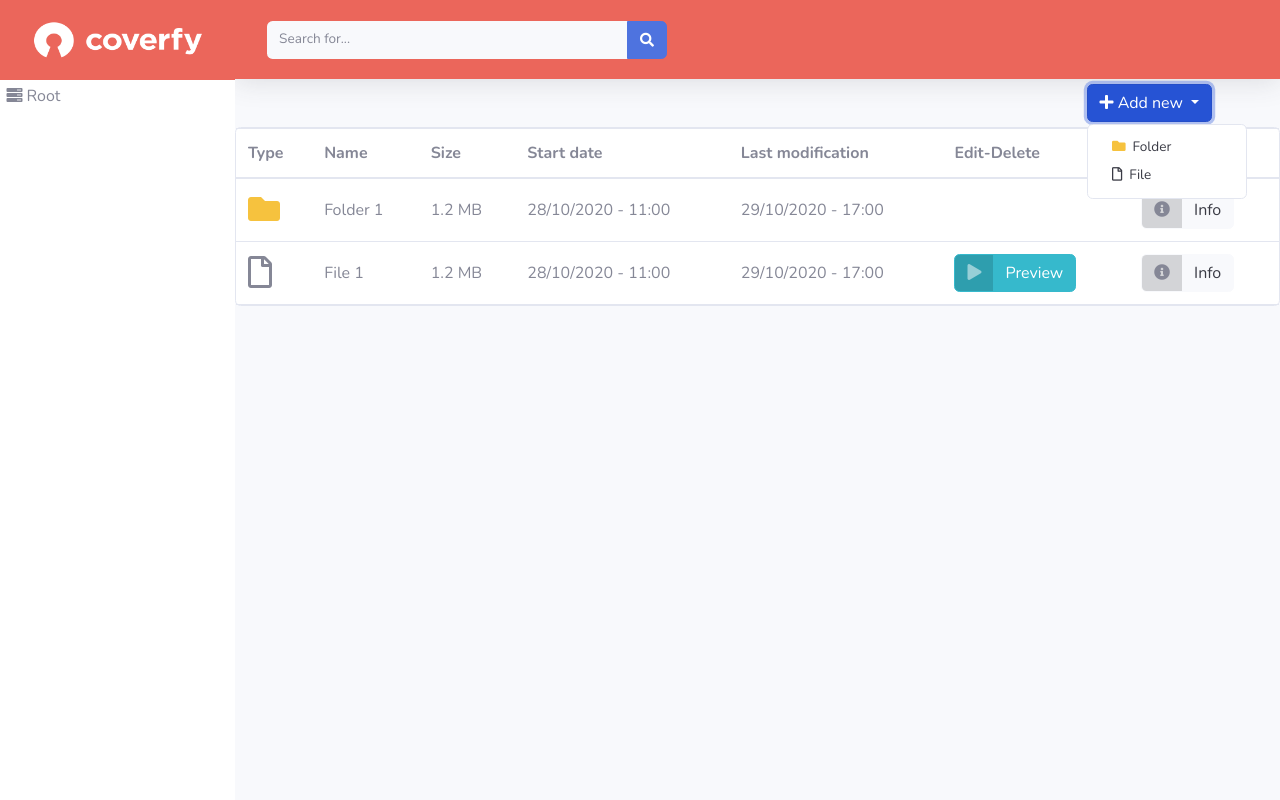
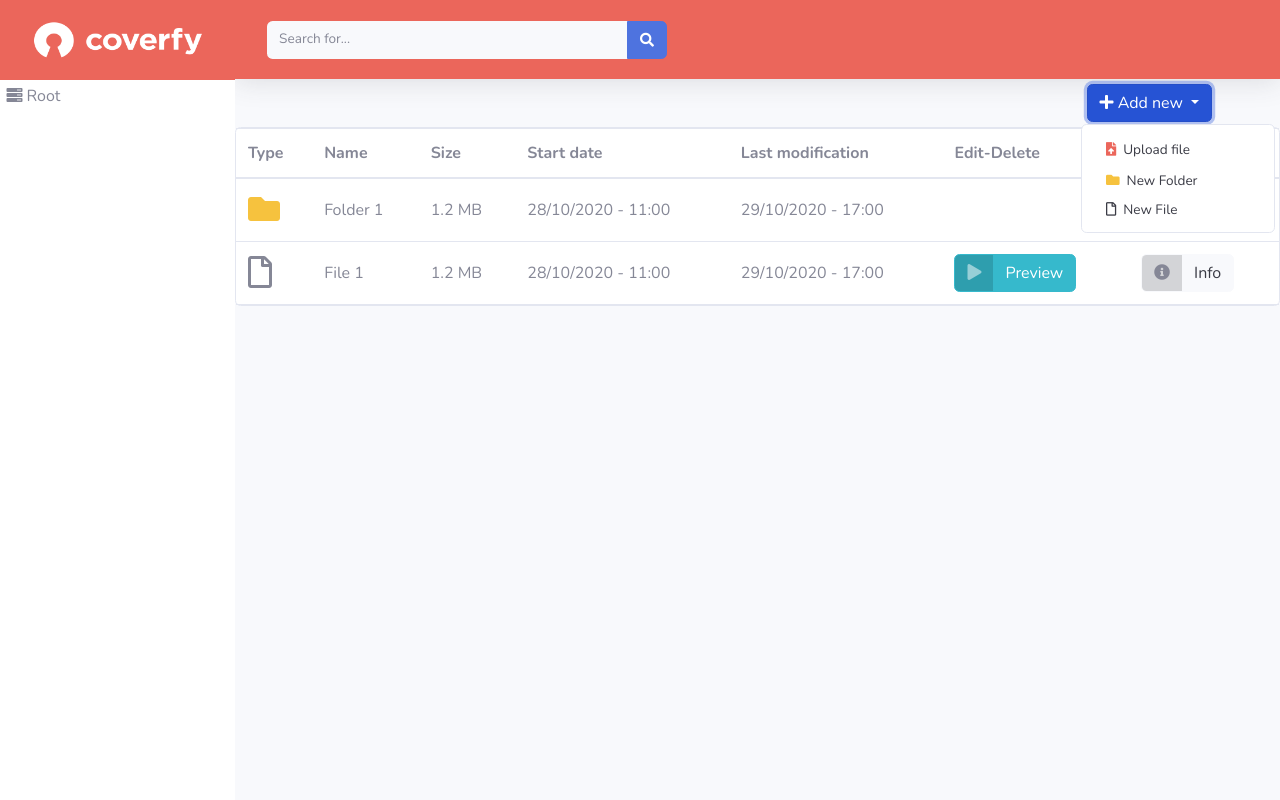
Before and after one commit to RobertoLlopis/Local-Fyle-System-Explorer, a PHP site: page / in a window 1280 px wide, after a click on "Add new". Run offline with PHP 8.4, Linux system fonts and the light colour scheme; data that the repository does not hold is empty.

Commit message:
Do upload file in current directory

```diff
--- a/client/css/index.css
+++ b/client/css/index.css
@@ -1,4 +1,4 @@
- tr{
+tr {
   cursor: pointer;
 }
 
@@ -53,7 +53,8 @@
 #root-li ul {
   border-top: 1px solid hsl(0, 0%, 51%);
 }
-ul span, #root-li li {
+ul span,
+#root-li li {
   cursor: pointer;
 }
 
@@ -105,7 +106,7 @@ ul span, #root-li li {
 .final-logo-heigth {
   height: 80px !important;
 }
-.preview-modal{
+.preview-modal {
   height: 100vh;
   width: 100vw;
   background-color: rgba(110, 112, 126, 0.698);
@@ -114,48 +115,62 @@ ul span, #root-li li {
   z-index: 10;
   display: none;
 }
-.preview-close-button{
+.preview-close-button {
   margin-bottom: 1.5rem;
   display: flex;
   justify-content: right;
-
 }
 .preview-close-button button {
   margin-right: 2rem;
-box-shadow: 0px 0px 18px 0px rgba(255,255,255,0.87);
-
+  box-shadow: 0px 0px 18px 0px rgba(255, 255, 255, 0.87);
 }
-.preview-close-button i{
+.preview-close-button i {
   font-size: 3rem;
 }
 
-#preview-audio, #preview-video, .preview-img-container{
+#preview-audio,
+#preview-video,
+.preview-img-container {
   width: 100%;
   background-color: rgb(218, 218, 218);
   border-radius: 4px;
   margin: 0 auto;
   display: none;
 }
-#preview-audio{
+#preview-audio {
   padding: 2rem 5rem;
-
 }
-#preview-video{
+#preview-video {
   width: 100%;
-
 }
-.preview-img-container{
+.preview-img-container {
   height: 80vh;
-  padding:1.5rem;
+  padding: 1.5rem;
 }
-#preview-img{
+#preview-img {
   max-width: 100%;
   max-height: 100%;
   display: block;
   margin: 0 auto;
   border-radius: 4px;
-  -webkit-box-shadow: 0px 0px 18px 0px rgba(255,255,255,0.87);
-box-shadow: 0px 0px 18px 0px rgba(255,255,255,0.87);
+  -webkit-box-shadow: 0px 0px 18px 0px rgba(255, 255, 255, 0.87);
+  box-shadow: 0px 0px 18px 0px rgba(255, 255, 255, 0.87);
+}
+
+.dropdown-item .fa-file-upload {
+  color: #eb665b !important;
+}
+#upload_input {
+  opacity: 0;
+  filter: alpha(opacity=0);
+  position: relative;
+  top: 0px;
+  left: -90px;
+  cursor: pointer;
+}
+div.dropdown-item{
+  cursor:pointer;
+  width: 12rem;
 }
 .slide-out-top {
   -webkit-animation: slide-out-top 0.8s;
--- a/client/js/crud.js
+++ b/client/js/crud.js
@@ -1,13 +1,23 @@
 $('#add-new-button-container').on('click', (e) =>{
     let target = e.target;
+    let path = $('#breadcrumbs-container span').data('path');
     if($(target).hasClass('folder-create') || $(target).hasClass('file-create')){
-        let path = $('#breadcrumbs-container span').data('path');
         let type = '';
         $(target).hasClass('folder-create') ? type = 'Folder' : type = 'File';
         displayFolderInput(path, type);
     }
 })
+$('#upload_input').change(handleFileUpload);
 
+function handleFileUpload(){
+    var file_data = $('#upload_input').prop('files')[0];
+    var form_data = new FormData();
+    form_data.append('file', file_data);
+    form_data.append('path', state.currentPath);
+    console.log(form_data);
+    fetch('server/upload.php', {method: 'post', body: form_data}).then(res => res.text())
+    .then(text => console.log(text));
+}
 
 $('#tableBody').on('click submit', e =>{
     e.preventDefault();
--- a/client/js/index.js
+++ b/client/js/index.js
@@ -172,8 +172,10 @@ function setBreadCrumbPath(path) {
     })
 }
 
+
+
 function showModal(path){
-    var ext = path.split('.')[1].slice(0,3);
+    var ext = path.split('.').pop().slice(0,3);
 
     if(state.availableExtensions.audio.includes(ext)) {
         $('#preview-audio source').attr('src', 'server/' + path);
@@ -209,10 +211,11 @@ function fetchDirList(path) {
 
 function createRow(resource) {
     var iconClass = '';
-    resource.type === 'dir' ? iconClass = 'dir' : iconClass = resource.ext;
+    resource.type === 'dir' ? iconClass = 'dir' : iconClass = resource.ext.slice(0,3);
 
 
     if (resource.name === '.' || resource.name === "..") return '';
+
     return `
     <tr data-path="${resource.path}">
         <td><i class="table-icon">  ${icons[iconClass]}</i></td>
--- a/index.php
+++ b/index.php
@@ -90,8 +90,13 @@
                                 <i class="fas fa-plus"></i> Add new
                             </button>
                             <div class="dropdown-menu animated--fade-in" aria-labelledby="dropdownMenuButton">
-                                <a class="dropdown-item folder-create" href="#"><i class="fas fa-folder folder-icon-color"></i>&nbsp;&nbsp;Folder</a>
-                                <a class="dropdown-item file-create" href="#"><i class="far fa-file"></i>&nbsp;&nbsp;File</a>
+                                <div class="dropdown-item file-upload">
+                                    <i class="fas fa-file-upload"></i>&nbsp;&nbsp;Upload file</a>
+                                    <input type="file" id="upload_input" name="upload" />
+                                </div>
+                                <a class="dropdown-item folder-create" href="#"><i class="fas fa-folder folder-icon-color"></i>&nbsp;&nbsp;New Folder</a>
+                                <a class="dropdown-item file-create" href="#"><i class="far fa-file"></i>&nbsp;&nbsp;New File</a>
+                                <input id type="file" style="display:none">
                             </div>
                         </div>
                     </div>
@@ -163,11 +168,11 @@
         </div>
     </div>
     <!-- End of Page Wrapper -->
-    <div id="error-card"class="card border-left-error shadow w-75">
+    <div id="error-card" class="card border-left-error shadow w-75">
         <div class="card-body">
             <div class="row no-gutters align-items-center">
                 <div class="col mr-2">
-                <div id="error-message"class="h5 mb-0 text-gray-800">No results with name: jkdhsfh</div>
+                    <div id="error-message" class="h5 mb-0 text-gray-800">No results with name: jkdhsfh</div>
                 </div>
                 <div class="col-auto">
                     <i class="fas fa-times-circle fa-2x error-text-color"></i>
--- a/server/utils.php
+++ b/server/utils.php
@@ -11,7 +11,8 @@ function gatherResourceData($resource_name, $path){
         $ext = null;
         $size = get_folder_size($new_path);
     } else {
-        $ext = explode('.', $resource_name)[1];
+        $ext_array = explode('.', $resource_name);
+        $ext = end($ext_array);
         $size = format_folder_size(filesize($new_path));
     }
 
```
Also changed, not shown: server/upload.php (added, +19 -0 lines), 1 other file. Lines whose indentation alone changed are shown as unchanged.
